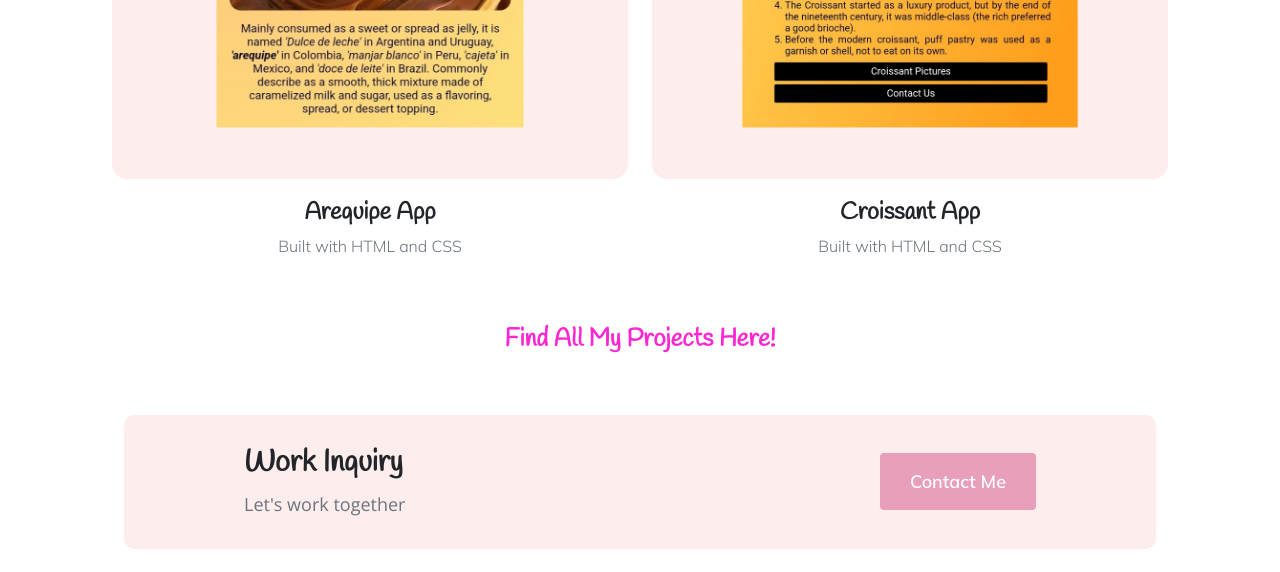
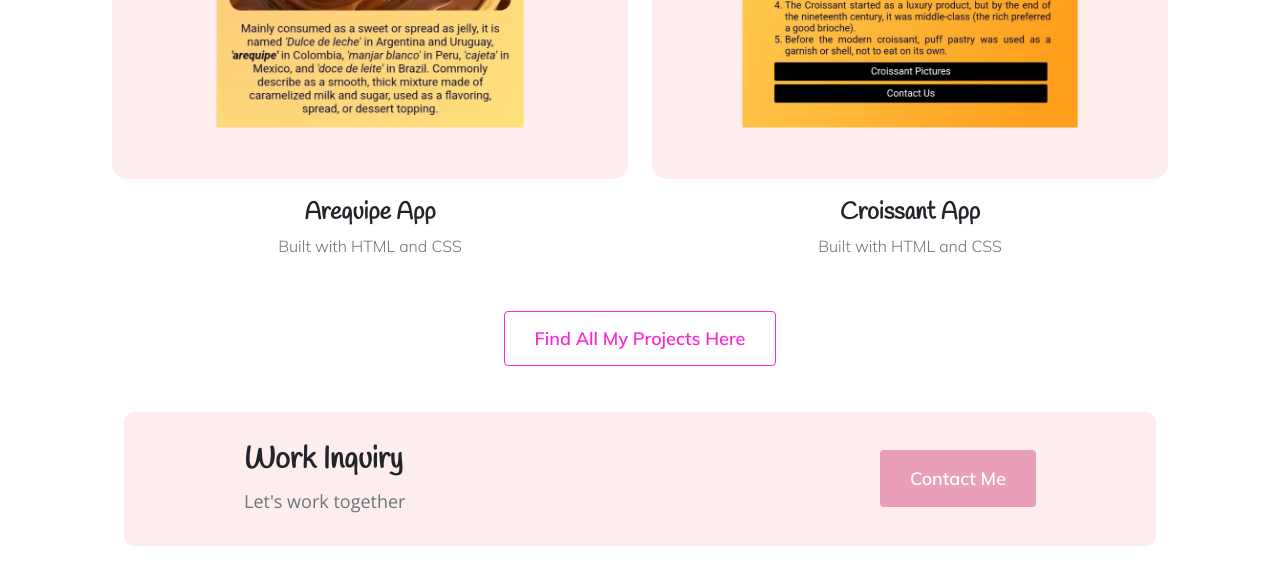
Before and after one commit to nathalero/Portfolio---Nathalie-Lesmes-Rodriguez, a plain HTML site: page index.html in a window 1280 px wide. Shown: the part 2168-2740 px from the top of the page. Drawn offline with nearby package versions, Linux system fonts and the light colour scheme.

Commit message:
Update index.html
SEO updated and link replace by a button

```diff
--- a/index.html
+++ b/index.html
@@ -89,7 +89,7 @@
 
 <div class="content-container container">
     <div class="row">
-        <div class="col-lg-6">
+        <div class="col-lg-6 d-none d-lg-block">
             <img src="/images/ProfilePicture.jpg" class="profile img-fluid" alt="Nathalie's Picture"/>
         </div>
         <div class="col-lg-6">
@@ -143,9 +143,9 @@
             </div>
         </div>
 
-        <div class="work text-center">
-                        <a href="/work.html" title="Nathalie's Work Page">
-                        Find All My Projects Here!</a>
+        <div class="text-center">
+                        <a href="/work.html" class="btn-bd-secondary" title="Nathalie's Work Page">
+                        Find All My Projects Here</a>
          </div>
 
 
```
